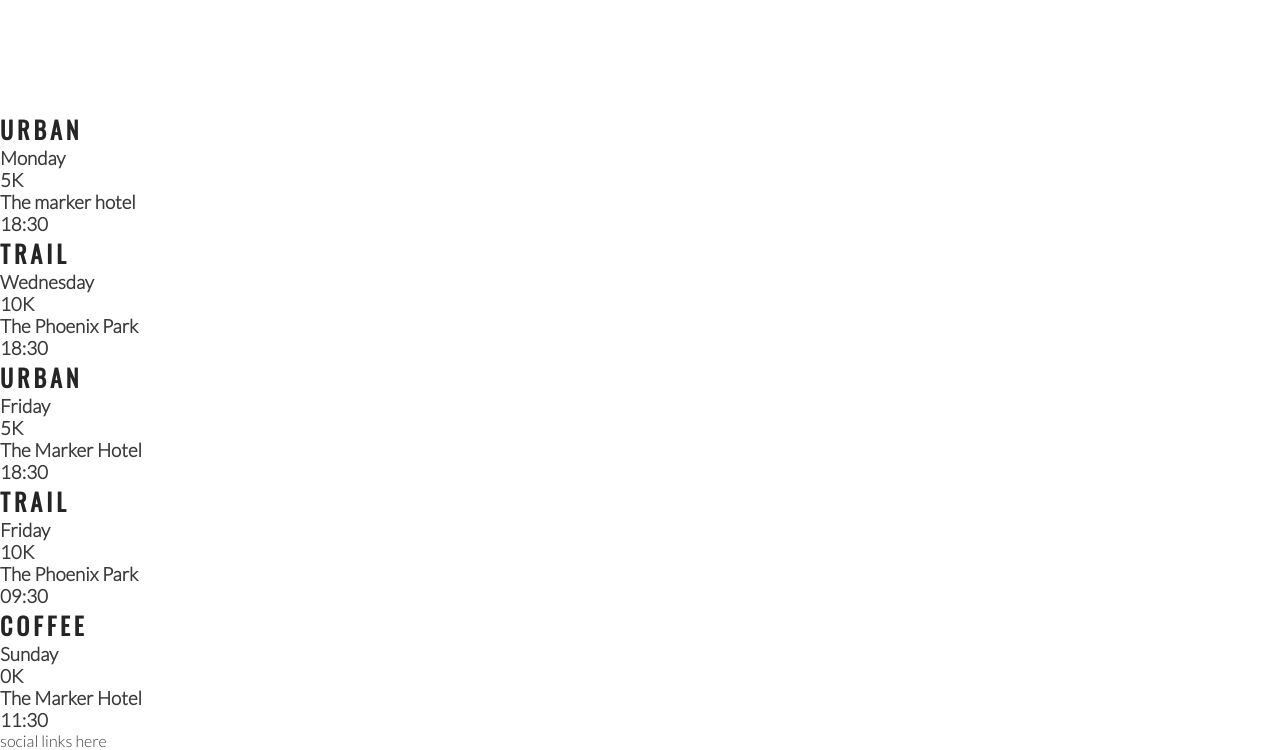
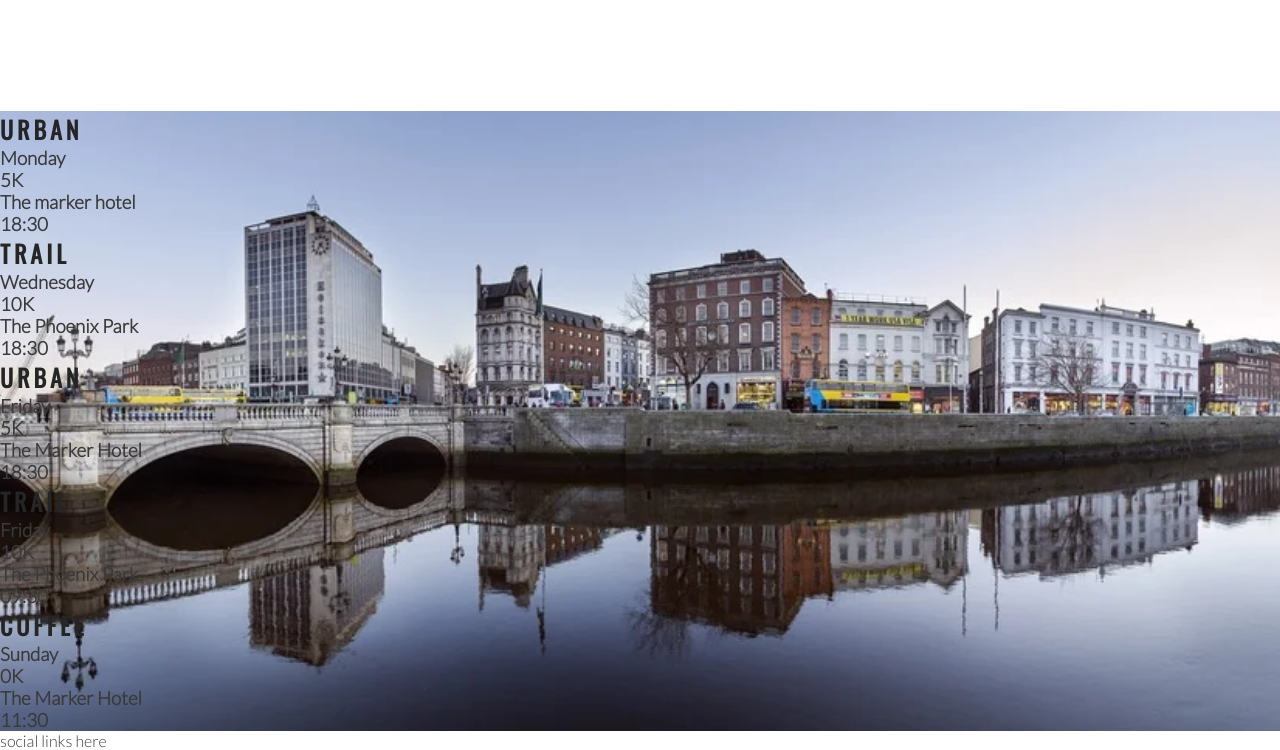
Before and after one commit to tobbe8808/love-running, a plain HTML site: page index.html in a window 1280 px wide. Shown: the part 1184-1934 px from the top of the page. Drawn offline with nearby package versions, Linux system fonts and the light colour scheme.

Commit message:
add background image to section

```diff
--- a/assets/css/style.css
+++ b/assets/css/style.css
@@ -190,3 +190,13 @@ text-align: right;
     height:100%;
     border-radius: 50%;
 }
+
+#times {
+    background-image: url('../css/images/dublin-city.webp');
+    background-repeat: no-repeat;
+    background-size: cover;
+    background-position: center;
+    width: 100%;
+    overflow: hidden;
+
+}
--- a/index.html
+++ b/index.html
@@ -86,7 +86,7 @@
 
         </div>
     </section>
-    <section>
+    <section id="times">
         <div>
             <h2>Urban</h2>
             <h3>Monday</h3>
```
Also changed, not shown: assets/css/images/dublin-city.webp (added).
